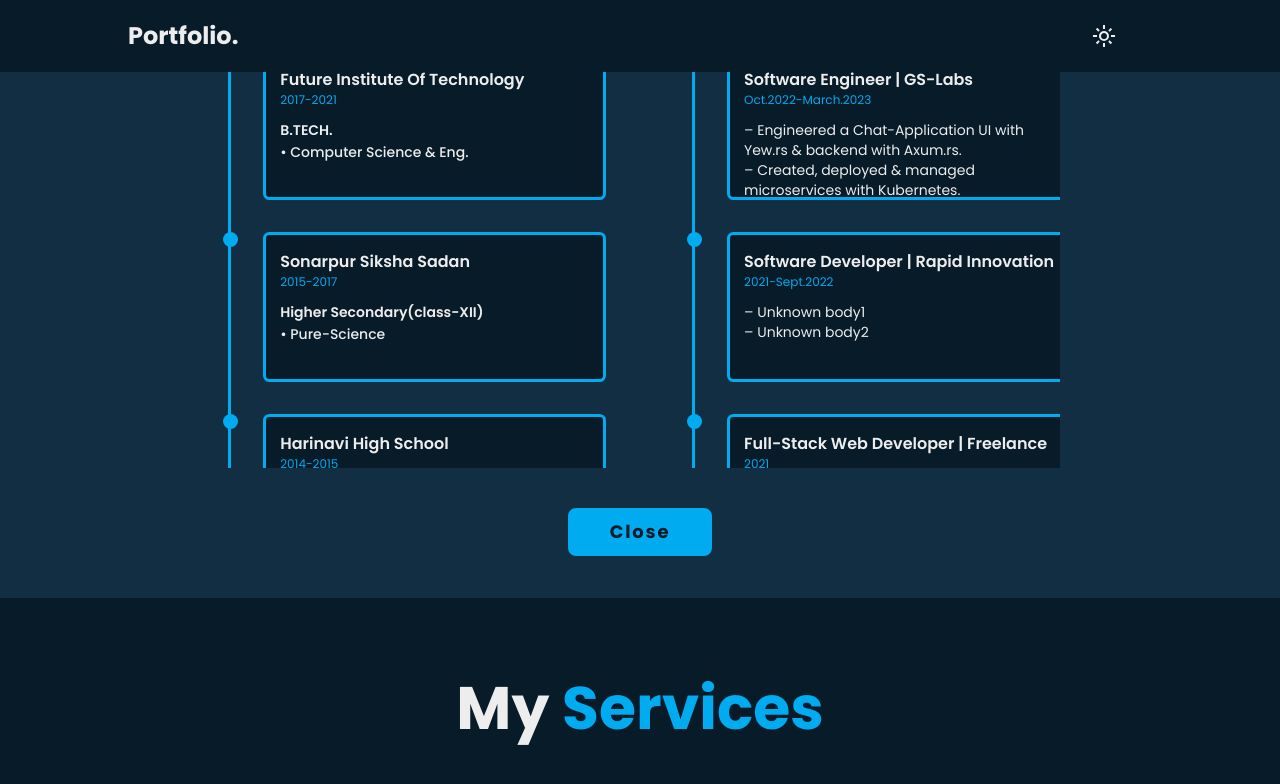
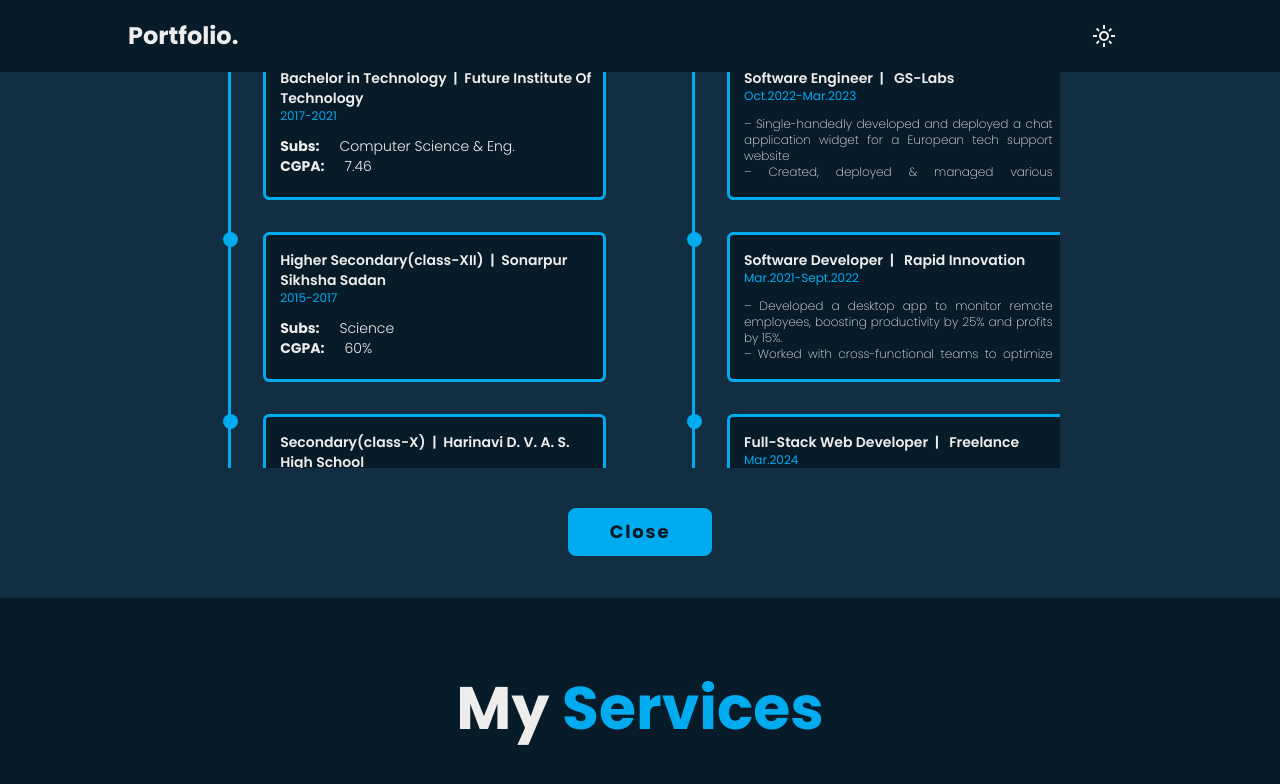
Before and after one commit to Rahul721999/my-portfolio, a React (Vite) app: page / in a window 1280 px wide. Both pictures are taken after a click on the link "Read More". Shown: the part 1002-1786 px from the top of the page. Built offline with nearby package versions, Linux system fonts and the light colour scheme; no server answers.

Commit message:
added: completed all fields in journey.json & minor changes

```diff
--- a/public/journey.json
+++ b/public/journey.json
@@ -1,43 +1,56 @@
 {
     "education": [
         {
-            "degree": "B.TECH.",
+            "degree": "Bachelor in Technology",
             "org": "Future Institute Of Technology",
             "date": "2017-2021",
-            "field": "Computer Science & Eng."
+            "field": "Computer Science & Eng.",
+            "cgpa" : "7.46"
         },
         {
             "degree": "Higher Secondary(class-XII)",
-            "org": "Sonarpur Siksha Sadan",
+            "org": "Sonarpur Sikhsha Sadan",
             "date": "2015-2017",
-            "field": "Pure-Science"
+            "field": "Science",
+            "cgpa" : "60%"
         },
         {
             "degree": "Secondary(class-X)",
-            "org": "Harinavi High School",
+            "org": "Harinavi D. V. A. S. High School",
             "date": "2014-2015",
-            "field": "N.A."
+            "field": "All Subject",
+            "cgpa" : "72.5%"
         }
     ],
     "experience": [
         {
             "designation": "Software Engineer",
             "org": "GS-Labs",
-            "date": "Oct.2022-March.2023",
+            "date": "Oct.2022-Mar.2023",
             "body": [
-                "Engineered a Chat-Application UI with Yew.rs & backend with Axum.rs.",
-                "Created, deployed & managed microservices with Kubernetes."
+                "Single-handedly developed and deployed a chat application widget for a European tech support website",
+                "Created, deployed & managed various microservices with Kubernetes.",
+                "Added comprehensive test cases to streamline the testing process and ensure smoother deployments"
             ]
         },
         {
             "designation": "Software Developer",
             "org": "Rapid Innovation",
-            "date": "2021-Sept.2022"
+            "date": "Mar.2021-Sept.2022",
+            "body": [
+                "Developed a desktop app to monitor remote employees, boosting productivity by 25% and profits by 15%.",
+                "Worked with cross-functional teams to optimize app performance and engaged in daily code reviews"
+            ]
         },
         {
             "designation": "Full-Stack Web Developer",
             "org": "Freelance",
-            "date": "2021"
+            "date": "Mar.2024",
+            "body":[
+                "Designed and implemented a comprehensive exchange system within an exchange app from start to finish",
+                "Leveraged WebSockets to streamline and optimize the exchange process for efficiency single handedly.",
+                "Implemented a publish-subscriber model in the WebSocket, making the exchange process 10% faster."
+            ]
         }
     ]
 }
--- a/src/components/ExpCards/Expcard.jsx
+++ b/src/components/ExpCards/Expcard.jsx
@@ -7,15 +7,23 @@ const EducationCard = ({ education }) => {
     const org = education?.org || "Unknown Organization";
     const date = education?.date || "Unknown Date";
     const field = education?.field || "Unknown Field";
+    const cgpa = education?.cgpa || "Unknown cgpa";
     return (
         <div className="edu-card relative tablet:w-[90%] bg-[--bg-color]">
             <div className='Card-Heading pl-3 laptop:flex-row'>
-                <h2 className='Title font-semibold'>{org}</h2>
+                {/* <h2 className='Title font-semibold'>{org}</h2> */}
+                <h2 className='Title text-sm font-semibold'>{course} &nbsp;|&nbsp; {org}</h2>
                 <h3 className='Date text-xs relative text-[var(--main-color)]'>{date}</h3>
             </div>
             <div className='Card-body m-3'>
-                <h2 className='Title text-sm tablet:text-m font-semibold'>{course}</h2>
-                <span className='text-xs tablet:text-sm font-medium'>• {field}</span>
+                <div className='text-xs tablet:text-sm'>
+                    <span className='font-bold'>Subs:</span>
+                    <span className='ml-5 font-light'>{field}</span>
+                </div>
+                <div className='text-xs tablet:text-sm'>
+                    <span className='font-bold'>CGPA:</span>
+                    <span className='ml-5 font-light'>{cgpa}</span>
+                </div>
             </div>
         </div>
     )
@@ -30,12 +38,12 @@ const Expcard = ({ experience }) => {
     return (
         <div className="exp-card relative tablet:w-[90%] bg-[--bg-color]">
             <div className='Card-Heading pl-3 laptop:flex-row'>
-                <h2 className='Title font-semibold'>{designation} | {org}</h2>
+                <h2 className='Title text-sm font-semibold'>{designation}&nbsp; | &nbsp; {org}</h2>
                 <h3 className='Date text-xs relative text-[var(--main-color)]'>{date}</h3>
             </div>
-            <div className='Card-body m-3'>
+            <div className='Card-body m-3 h-[63px] w-auto overflow-scroll'>
                 {body.map((e, index) => (
-                    <p key={index} className='text-xs tablet:text-sm'>– {e}</p>
+                    <p key={index} className=' text-left tablet:text-justify font-extralight text-xs'>– {e}</p>
                 ))}
             </div>
         </div>
--- a/src/pages/About/Aboutpage.jsx
+++ b/src/pages/About/Aboutpage.jsx
@@ -62,9 +62,9 @@ function ReadMore({ showMore }) {
             <h1 className='text-4xl font-bold flex justify-center laptop:text-6xl items-center mb-12'>My&nbsp;<span className='text-cyan'>Journey</span></h1>
 
             {/* My Journey container */}
-            <div className='journey-container flex laptop:flex-col w-[80%] h-[70%] overflow-scroll pl-2'>
+            <div className='journey-container flex tablet:flex-col w-[80%] h-[70%] overflow-scroll pl-2'>
                 {/* Education section */}
-                <div className='flex flex-col tablet:justify-start w-full tablet:w-[50%] order-2 laptop:order-1 h-full pb-10'>
+                <div className='flex flex-col tablet:justify-start w-full tablet:w-[50%] order-2 tablet:order-1 h-full pb-10'>
                     <h2 className='title text-2xl tablet:text-4xl font-semibold'>Education</h2>
                     <div className='education-box'>
                         {education.map((e, index) => (
@@ -74,7 +74,7 @@ function ReadMore({ showMore }) {
                 </div>
 
                 {/* Exprerience section */}
-                <div className='flex flex-col laptop:w-[50%] order-1 tablet:order-2 h-full'>
+                <div className='flex flex-col tablet:w-[50%] order-1 tablet:order-2 h-full'>
                     <h2 className='title text-2xl tablet:text-4xl font-semibold'>Experience</h2>
                     <div className='experience-box'>
                         {experience.map((e, index) => (
```
